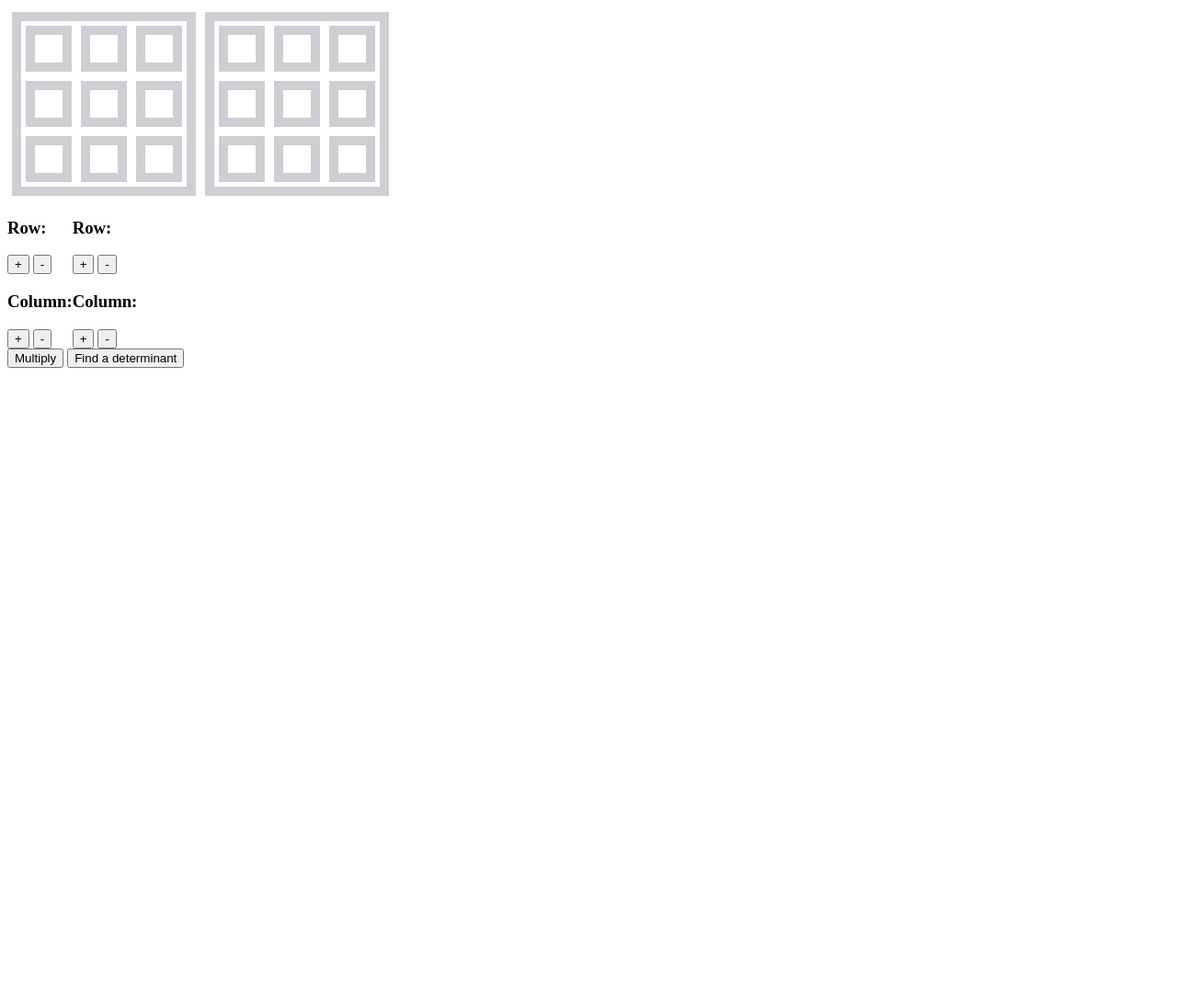
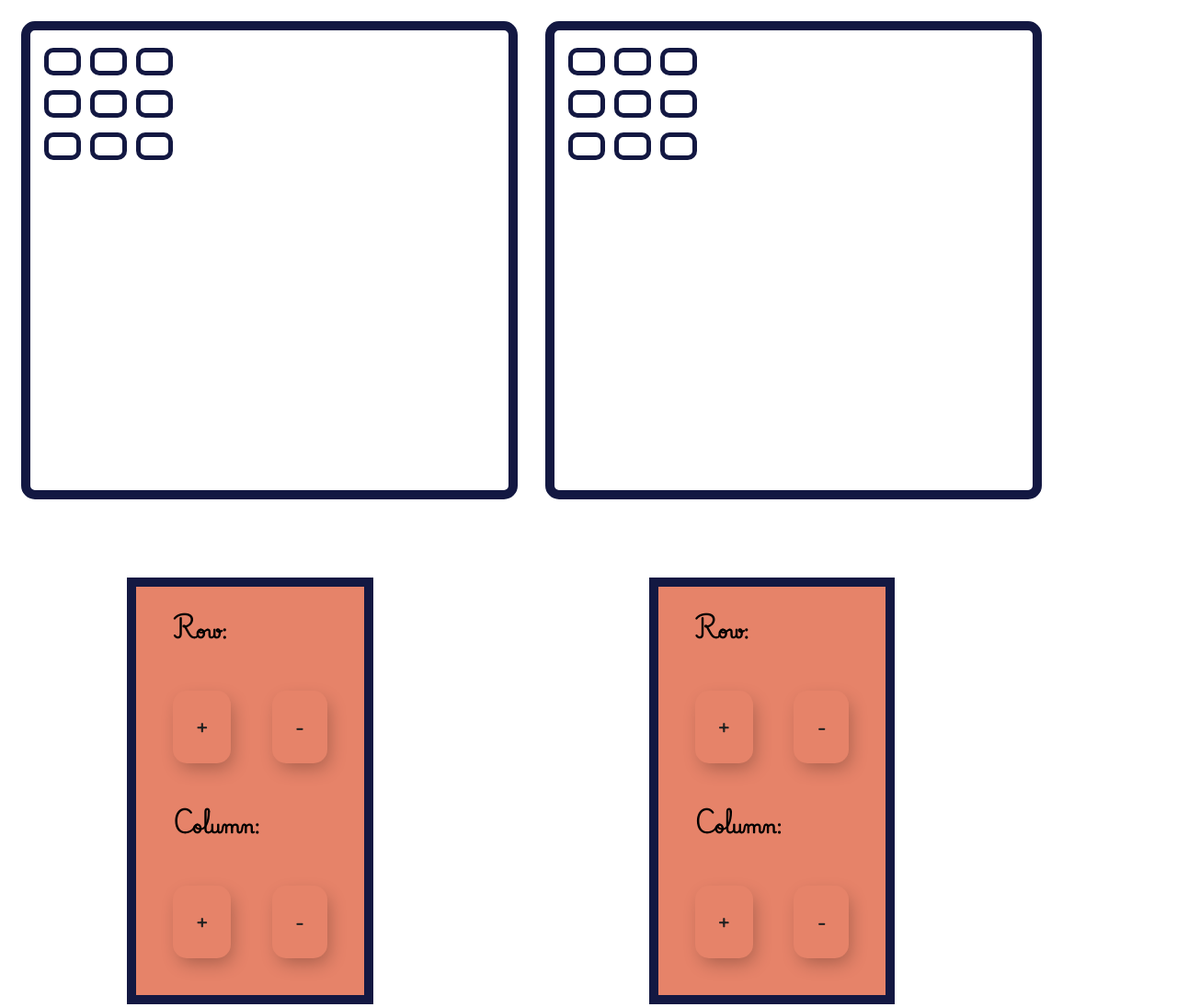
Before and after one commit to Daniil0-0/Linear-Algebra-Helper, a plain HTML site: page pages/Matrix calculator.html in a window 1280 px wide. Shown: the top 1095 px of the page at 92% size. Before the commit the page ends 800 px from the top, so only its background shows below. Drawn offline with Linux system fonts and the light colour scheme.

Commit message:
some groundwork done, added basic styling, fixed small bugs
TODO:
- determinant functionality
- find a way to allow user save the result of the calculations

extra TODO's:
- maybe find a way to transform data from matrices into latex so that the user could easily copy the information into their notes

```diff
--- a/css/MatrixCalculator.css
+++ b/css/MatrixCalculator.css
@@ -1,14 +1,36 @@
 
+/*
+https://colorhunt.co/palette/131842e68369ecceaefbf6e2
+ */
+@font-face {
+    font-family: BEWAL;
+    src: url("../resources/PlaywriteBEWAL-VariableFont_wght.ttf")
+}
+@font-face {
+    font-family: Lexend;
+    src: url("../resources/Lexend-VariableFont_wght.ttf")
+}
+*{
+    font-family: BEWAL, serif;
+}
 .cell{
     all: unset;
-    border: 10px solid rgba(23, 12, 31, 0.2);
+    border: 5px solid #131842;
+    border-radius: 10px;
     width: 30px;
-    height: 30px;
+    height: 20px;
     margin: 5px;
+    font-family: Lexend,sans-serif;
+    font-size:20px;
 }
 .matrix{
-    border: 10px solid rgba(23, 12, 31, 0.2);
-    margin: 5px;
+    border: 10px solid #131842;
+    padding: 10px;
+    border-radius: 15px;
+    width: 500px;
+    height: 480px;
+    margin: 15px;
+
 }
 #matrices{
     display: flex;
@@ -16,4 +38,67 @@
 }
 #controlPanel{
     display: flex;
+    margin: 50px;
+
+
 }
+#controlPanel *{
+    margin: 20px;
+    background-color: #E68369;
+}
+
+#panel2{
+    border: 10px solid #131842;
+    margin-left: 280px;
+}
+#panel1{
+    border: 10px solid #131842;
+    margin-left: 80px;
+}
+
+#buttonsPanel{
+    margin: 10px;
+    margin-left: 200px;
+}
+#buttonsPanel *{
+    margin: 20px;
+}
+
+button {
+    padding: 15px 25px;
+    border: unset;
+    border-radius: 15px;
+    color: #212121;
+    z-index: 1;
+    background: #e8e8e8;
+    position: relative;
+    font-weight: 1000;
+    font-size: 17px;
+    -webkit-box-shadow: 4px 8px 19px -3px rgba(0,0,0,0.27);
+    box-shadow: 4px 8px 19px -3px rgba(0,0,0,0.27);
+    transition: all 250ms;
+    overflow: hidden;
+}
+
+button::before {
+    content: "";
+    position: absolute;
+    top: 0;
+    left: 0;
+    height: 100%;
+    width: 0;
+    border-radius: 15px;
+    background-color: #212121;
+    z-index: -1;
+    -webkit-box-shadow: 4px 8px 19px -3px rgba(0,0,0,0.27);
+    box-shadow: 4px 8px 19px -3px rgba(0,0,0,0.27);
+    transition: all 250ms
+}
+
+button:hover {
+    color: #e8e8e8;
+}
+
+button:hover::before {
+    width: 100%;
+}
--- a/js/MatrixCalculator.js
+++ b/js/MatrixCalculator.js
@@ -1,4 +1,10 @@
-
+function handleInvalidInputWhileTyping(event) {
+    const value = event.target.value;
+    if (!isNumeric(value)) {
+        alert("Only numeric values are allowed.");
+        event.target.value = value.slice(0, -1);
+    }
+}
 class Matrix {
     constructor(rows, cols, index, mStr) {
         this.rows = rows;
@@ -41,7 +47,7 @@ class Matrix {
         for (let i = 0; i < this.rows; i++) {
             for (let j = 0; j < this.cols; j++) {
                 const value = values[i][j] !== undefined ? values[i][j] : '';
-                this.mStr += `<input id="cell${i}${j}${this.index}" oninput="handleInvalidInputWhileTyping(event)" class="cell" value="${value}">`;
+                this.mStr += `<input id="cell${i}${j}${this.index}" class="cell" value="${value}">`;
             }
             this.mStr += `<br>`;
         }
@@ -87,6 +93,7 @@ class Matrix {
     checkIfCanModMatrix(newRows, newCols) {
         return newCols > 0 && newCols <= 10 && newRows > 0 && newRows <= 10;
     }
+
     attachInputListeners() {
         for (let i = 0; i < this.rows; i++) {
             for (let j = 0; j < this.cols; j++) {
@@ -97,9 +104,6 @@ class Matrix {
     }
 }
 
-function main(){
-
-}
 const firstMatrix = document.getElementById('first');
 const secondMatrix = document.getElementById('second');
 const panel1 = document.getElementById('panel1');
@@ -143,10 +147,19 @@ multiplyButton.addEventListener('click', () => {
     } else {
         alert("The matrices cannot be multiplied due to incompatible dimensions.");
     }
-    const resMatrix = new Matrix(result[0].length, result.length, 3, '');
+    const resMatrix = new Matrix(result.length, result[0].length, 3, '');
     const resMatrixPrint = resMatrix.printMatrixWithValues(result);
     const resCont = document.getElementById('res-container');
     resCont.innerHTML = resMatrixPrint;
+    resMatrix.attachInputListeners();
+});
+
+const clearOut = document.getElementById('clear-input');
+clearOut.addEventListener('click', () => {
+    firstMatrix.innerHTML = matrix1.printMatrix();
+    secondMatrix.innerHTML = matrix2.printMatrix();
+    matrix1.attachInputListeners();
+    matrix2.attachInputListeners();
 });
 
 function isNumeric(value) {
@@ -179,6 +192,7 @@ function addButtonEvents(matrix) {
         } else {
             secondMatrix.innerHTML = matrix.addRow();
         }
+        matrix.attachInputListeners();
     });
 
     addColumnButton.addEventListener('click', () => {
@@ -187,6 +201,7 @@ function addButtonEvents(matrix) {
         } else {
             secondMatrix.innerHTML = matrix.addCol();
         }
+        matrix.attachInputListeners();
     });
 
     subRowButton.addEventListener('click', () => {
@@ -195,6 +210,7 @@ function addButtonEvents(matrix) {
         } else {
             secondMatrix.innerHTML = matrix.subRow();
         }
+        matrix.attachInputListeners();
     });
 
     subColumnButton.addEventListener('click', () => {
@@ -203,6 +219,7 @@ function addButtonEvents(matrix) {
         } else {
             secondMatrix.innerHTML = matrix.subCol();
         }
+        matrix.attachInputListeners();
     });
 }
 
@@ -244,10 +261,12 @@ function multiply(matrixA, matrixB) {
 
     return result;
 }
-function handleInvalidInputWhileTyping(event) {
-    const value = event.target.value;
-    if (!isNumeric(value)) {
-        alert("Only numeric values are allowed.");
-        event.target.value = value.slice(0, -1);
-    }
+
+function isSquareMatrix(matrix) {
+
+    return matrix[0].length === matrix.length;
 }
+
+function calcDeterminant(matrix) {
+    // Implementation of determinant calculation can go here
+}
--- a/pages/Matrix calculator.html
+++ b/pages/Matrix calculator.html
@@ -17,9 +17,15 @@
         <div id="panel1"></div>
         <div id="panel2"></div>
     </div>
-    <button id="multiply">Multiply</button>
-    <button id="determinant">Find a determinant</button>
-    <div id="res-container"></div>
+    <div id="buttonsPanel">
+        <button id="multiply">Multiply</button>
+        <button id="determinant">Find a determinant</button>
+        <button id="clear-input">Clear input</button>
+        <button id="save-result">Save result</button>
+    </div>
+
+
+    <div id="res-container" class="matrix"></div>
     <script type="module" src="../js/MatrixCalculator.js"  defer></script>
 
 </body>
```
Also changed, not shown: resources/Lexend-VariableFont_wght.ttf (added), resources/PlaywriteBEWAL-VariableFont_wght.ttf (added).
